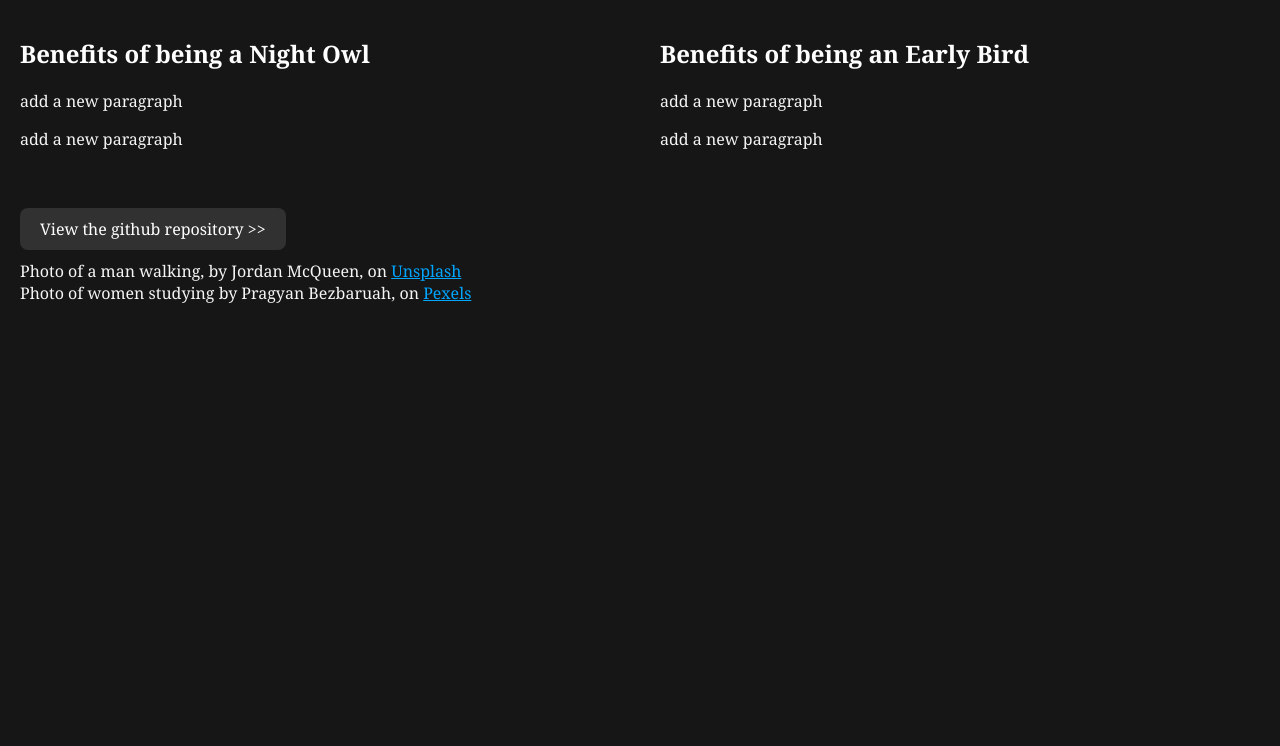
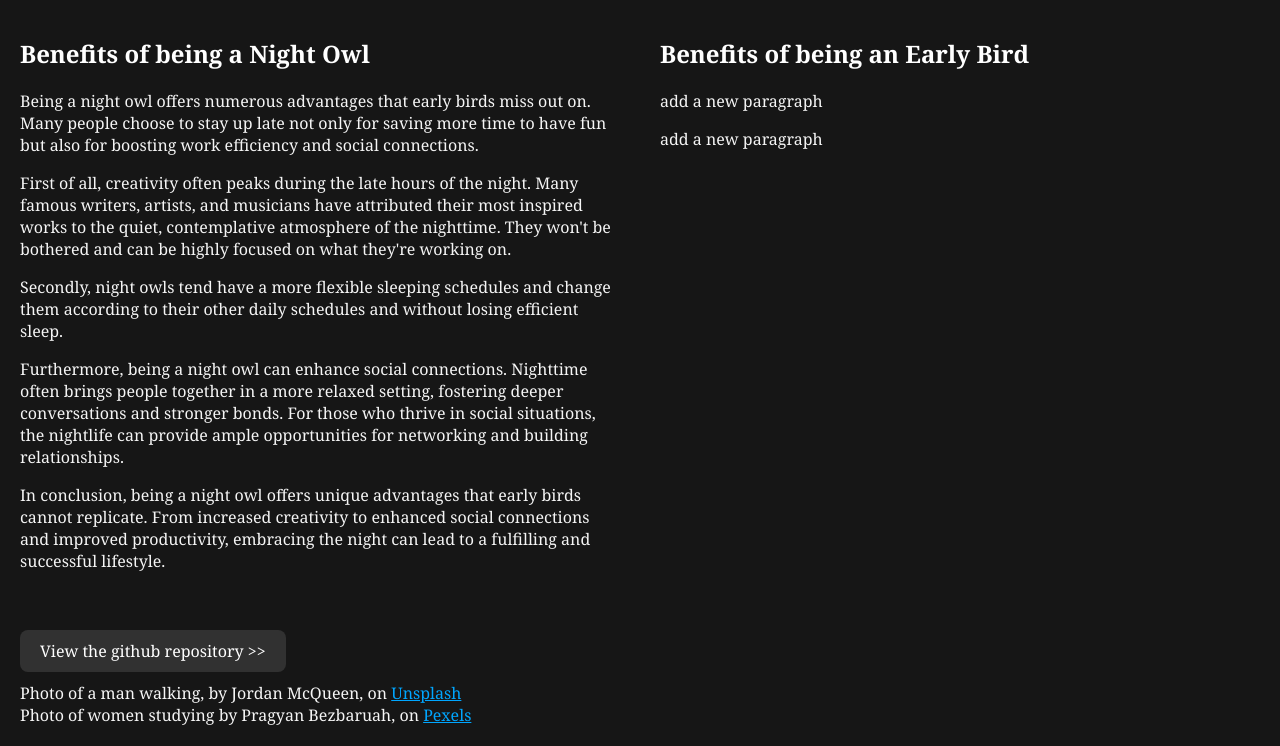
Before and after one commit to spassion0/spassion0.github.io, a plain HTML site: page index.html in a window 1280 px wide. Shown: the part 522-1268 px from the top of the page. Before the commit the page ends 846 px from the top, so only its background shows below. Drawn offline with Linux system fonts and the light colour scheme.

Commit message:
update index.html

```diff
--- a/index.html
+++ b/index.html
@@ -31,8 +31,11 @@
             <img src="img/pexels-pragyan-bezbaruah-1844226.jpg" style="height: 300px; width: auto;" alt="two women studying at night">
             <article>
                 <h1>Benefits of being a Night Owl</h1>
-                <p>add a new paragraph</p>
-                <p>add a new paragraph</p>
+                <p>Being a night owl offers numerous advantages that early birds miss out on. Many people choose to stay up late not only for saving more time to have fun but also for boosting work efficiency and social connections.</p>
+                <p>First of all, creativity often peaks during the late hours of the night. Many famous writers, artists, and musicians have attributed their most inspired works to the quiet, contemplative atmosphere of the nighttime. They won't be bothered and can be highly focused on what they're working on. </p>
+                <p>Secondly,  night owls tend have a more flexible sleeping schedules and change them according to their other daily schedules and without losing efficient sleep.</p>
+                <p>Furthermore, being a night owl can enhance social connections. Nighttime often brings people together in a more relaxed setting, fostering deeper conversations and stronger bonds. For those who thrive in social situations, the nightlife can provide ample opportunities for networking and building relationships.</p>
+                <p>In conclusion, being a night owl offers unique advantages that early birds cannot replicate. From increased creativity to enhanced social connections and improved productivity, embracing the night can lead to a fulfilling and successful lifestyle.</p>
             </article>
             </div>
         <div class="column">
```
